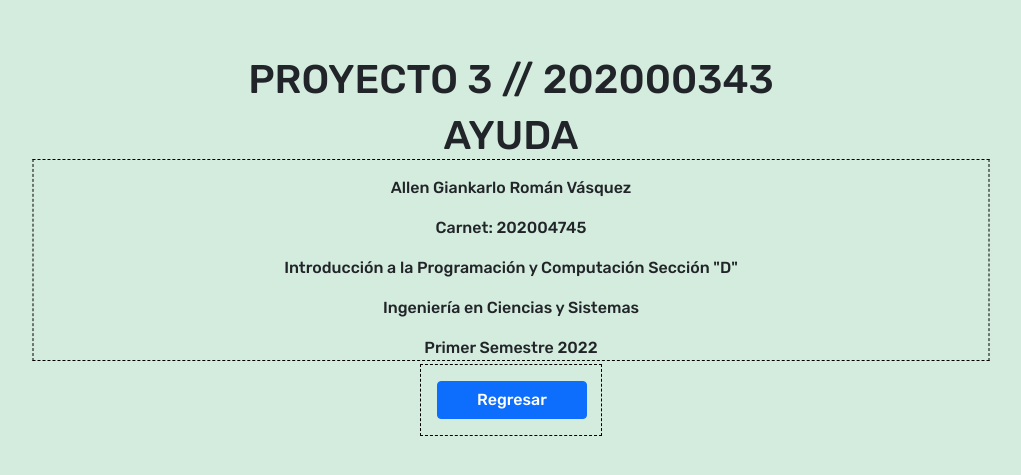
After one commit to Allenrovas/IPC2_Proyecto3_202004745, a Django app: page /ayuda/ in a window 1280 px wide. The commit adds this page. Shown: the top 475 px of the page, without its empty margins (129-1150 px from the left). Run offline with Django 4.2, Linux system fonts and the light colour scheme.

Commit message:
Segundo commit

```diff
--- a/Frontend/Frontend/urls.py
+++ b/Frontend/Frontend/urls.py
@@ -19,4 +19,4 @@ from django.urls import path
 from web import views
 
 urlpatterns = [
-    path('admin/', admin.site.urls),path('', views.index),]
+    path('admin/', admin.site.urls),path('', views.index),path('ayuda/', views.ayuda),]
--- /dev/null
+++ b/Frontend/web/templates/ayuda.html
@@ -0,0 +1,132 @@
+<!DOCTYPE html>
+<html lang="es" dir="ltr">
+  <head>
+    <!-- Required meta tags -->
+   <meta charset="utf-8">
+   <meta name="viewport" content="width=device-width, initial-scale=1">
+
+   <link rel="preconnect" href="https://fonts.googleapis.com">
+   <link rel="preconnect" href="https://fonts.gstatic.com" crossorigin>
+   <link href="https://fonts.googleapis.com/css2?family=Rubik:wght@300;500&display=swap" rel="stylesheet">
+   <meta name="viewport" content="width=device-width, initial-scale=1">
+
+   <!-- Bootstrap CSS -->
+   <link href="https://cdn.jsdelivr.net/npm/bootstrap@5.1.3/dist/css/bootstrap.min.css" rel="stylesheet" integrity="sha384-1BmE4kWBq78iYhFldvKuhfTAU6auU8tT94WrHftjDbrCEXSU1oBoqyl2QvZ6jIW3" crossorigin="anonymous">
+
+    <meta charset="utf-8">
+
+    <style>
+      * {
+        font-family: 'Rubik', sans-serif;
+      }
+    body {
+      background-color: #D4ECDD;
+      }
+
+
+    .titulo{
+      position: relative;
+      padding: 1em;
+      position: absolute;
+      top: 50%;
+      left: 50%;
+      margin-right: -50%;
+      transform: translate(-50%, -250%)
+    }
+    .texto{
+      width: 955px;
+      height: 200px;
+      outline: dashed 1px black;
+      position: relative;
+      padding: 1em;
+      position: absolute;
+      top: 50%;
+      left: 50%;
+      margin-right: -50%;
+      transform: translate(-50%, -120%)
+    }
+    .texto1{
+      text-align: center;
+    }
+    .botones{
+      width: 180px;
+      height: 70px;
+      outline: dashed 1px black;
+      position: relative;
+      padding: 1em;
+      position: absolute;
+      top: 50%;
+      left: 50%;
+      margin-right: -50%;
+      transform: translate(-50%, -50%)
+    }
+
+    </style>
+
+
+    <title>AYUDA</title>
+  </head>
+  <body>
+
+    <!--
+    <center>
+          <iframe src="ManualMantenimiento.pdf" style="width:80%; height:90vh;" frameborder="0"></iframe>
+    </center>
+    -->
+    <div class="titulo">
+                <h1>PROYECTO 3 // 202000343</h1>
+                <h1 class="texto1">AYUDA</h1>
+    </div>
+    <div class="texto">
+      <p class="texto1">Allen Giankarlo Román Vásquez</p>
+      <p class="texto1">Carnet: 202004745</p>
+      <p class="texto1">Introducción a la Programación y Computación Sección "D"</p>
+      <p class="texto1">Ingeniería en Ciencias y Sistemas</p>
+      <p class="texto1">Primer Semestre 2022</p>
+    </div>
+
+
+
+
+
+
+    <div class="botones">
+        <a href=".." style="width: 150px;" class="btn btn-primary">Regresar</a>
+    </div>
+    <div class="form-group" align="Right">
+
+    </div>
+
+
+
+
+
+
+<script>
+/*
+var archivo = document.getElementById("file");
+    fetch('localhost:3000/facturas', {
+                method: 'POST',
+                body: archivo,
+                headers:{
+                  'Content-Type': 'application/json',
+                  'Access-Control-Allow-Origin': '*',}})
+            .then(res => res.json())
+            .catch(err => {
+                    console.error('Error:', err)
+                    alert("Ocurrio un error, ver la consola")
+            })
+            .then(response =>{
+              console.log(response);
+              alert(response.Mensaje)
+            })
+*/
+</script>
+
+<script src="https://ajax.googleapis.com/ajax/libs/jquery/3.5.1/jquery.min.js"></script>
+
+    <!-- Option 1: Bootstrap Bundle with Popper -->
+    <script src="https://cdn.jsdelivr.net/npm/bootstrap@5.1.3/dist/js/bootstrap.bundle.min.js" integrity="sha384-ka7Sk0Gln4gmtz2MlQnikT1wXgYsOg+OMhuP+IlRH9sENBO0LRn5q+8nbTov4+1p" crossorigin="anonymous"></script>
+
+  </body>
+</html>
--- a/Frontend/web/templates/index.html
+++ b/Frontend/web/templates/index.html
@@ -169,7 +169,7 @@ reader.readAsText(fileInp.files[0], 'UTF-8')
 
 
 function envio() {
-  fetch('http://localhost:3000/Facturas', {
+  fetch('http://localhost:5000/Mensajes', {
       method: 'POST',
       body: text.value,
       headers: {
--- a/Frontend/web/views.py
+++ b/Frontend/web/views.py
@@ -3,3 +3,6 @@ from django.shortcuts import render
 # Create your views here.
 def index(request):
     return render(request, 'index.html')
+
+def ayuda(request):
+    return render(request, 'ayuda.html')
```
Also changed, not shown: EntradaModif.xml (added, +92 -0 lines), app.py (+15 -0 lines).
